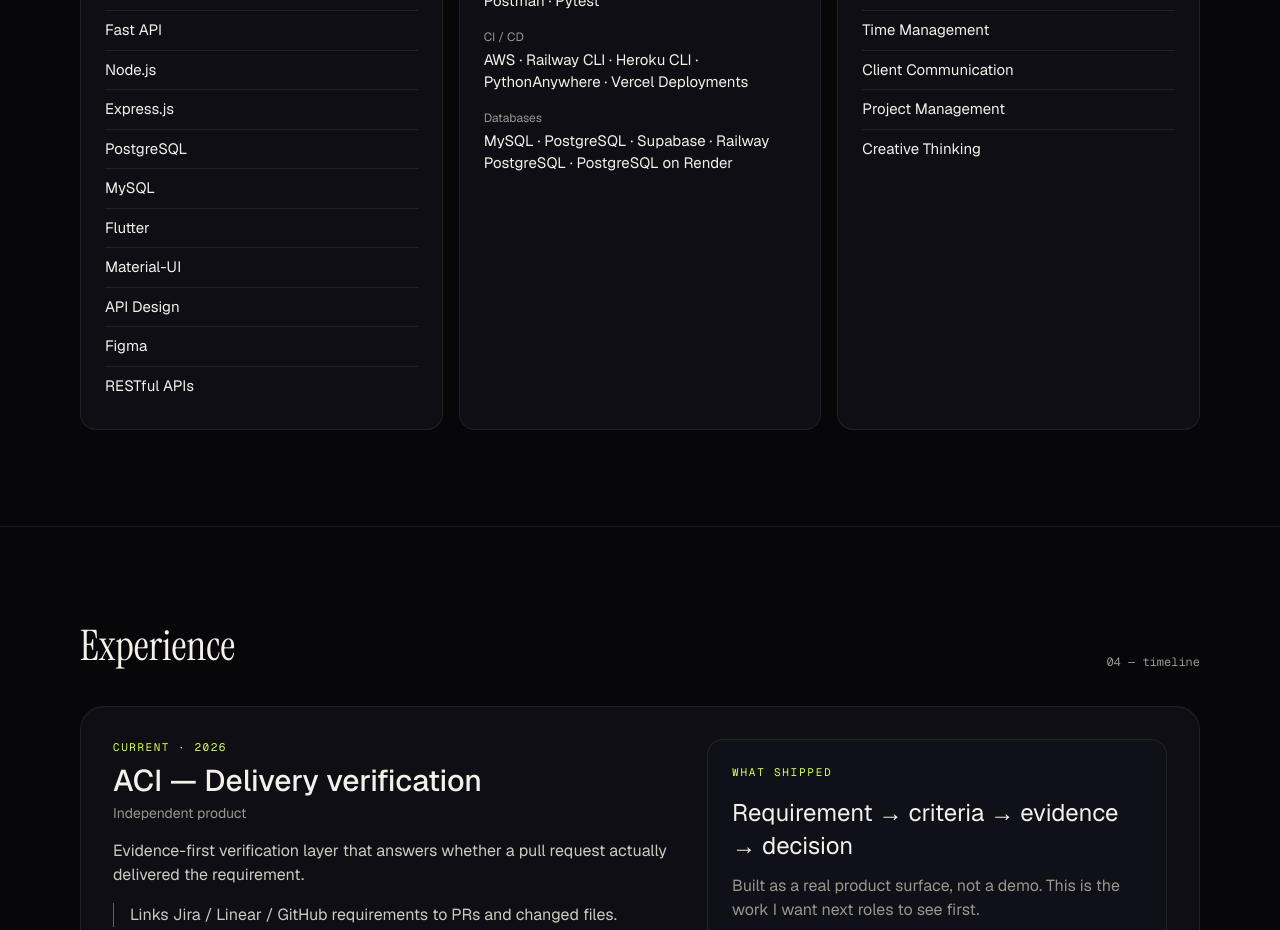
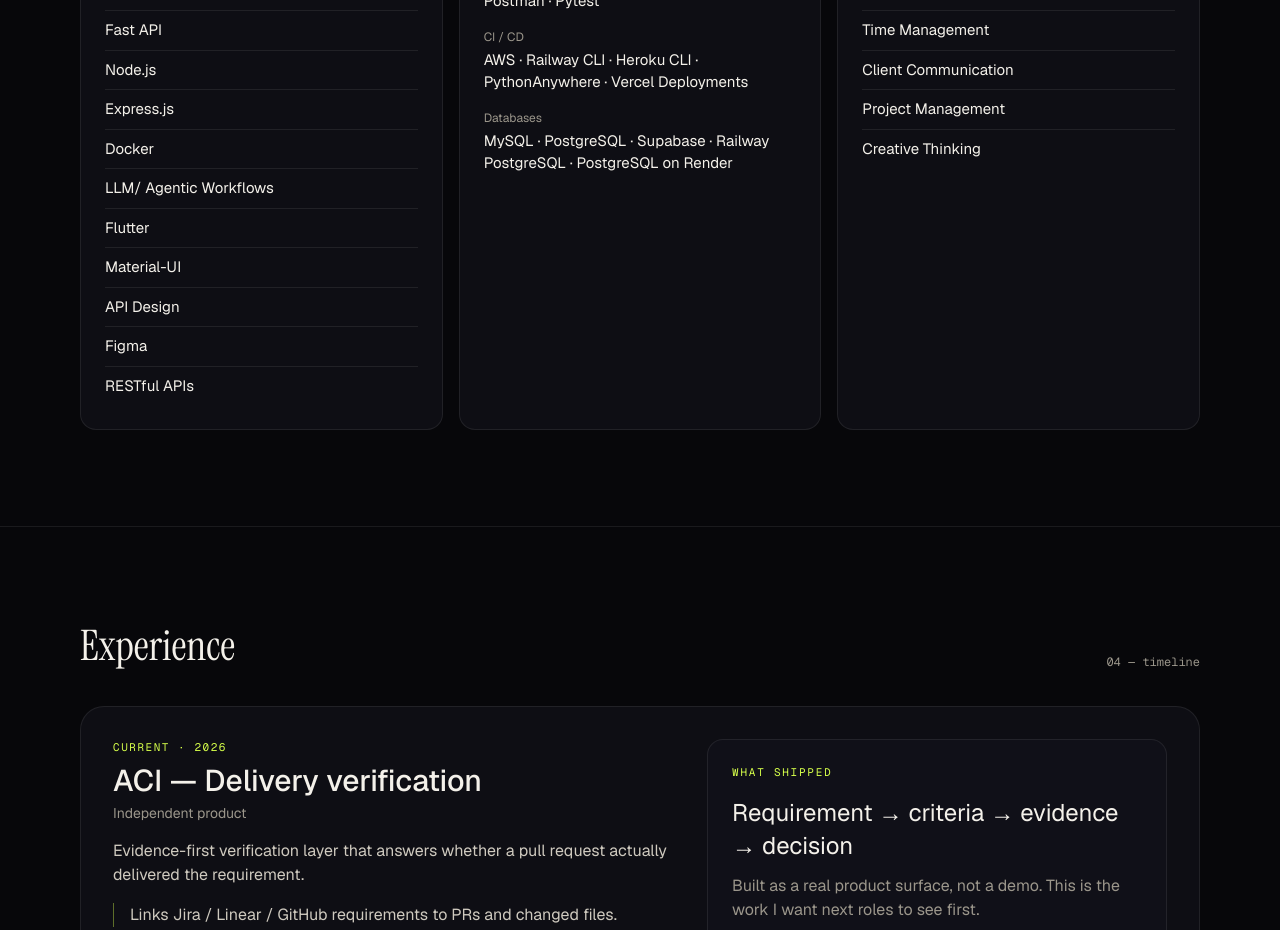
Before and after one commit to kileldylan/deelan-portfolio, a React (Vite) app: page / in a window 1280 px wide. Shown: the part 3260-4190 px from the top of the page. Built offline with nearby package versions, Linux system fonts and the light colour scheme.

Commit message:
changed portfolio link in my cv

```diff
--- a/src/data.js
+++ b/src/data.js
@@ -88,8 +88,8 @@ export const projects = [
 ];
 
 export const technicalSkills = [
-  "React", "Vite", "Python", "Django", "Fast API", "Node.js", "Express.js", "PostgreSQL", "MySQL",
-  "Flutter", "Material-UI", "API Design", "Figma", "RESTful APIs",
+  "React", "Vite", "Python", "Django", "Fast API", "Node.js", "Express.js", "Docker",
+  "LLM/ Agentic Workflows", "Flutter", "Material-UI", "API Design", "Figma", "RESTful APIs",
 ];
 
 export const devops = [
```
Also changed, not shown: 1 other file (tests, documents, lock files or other folders).
